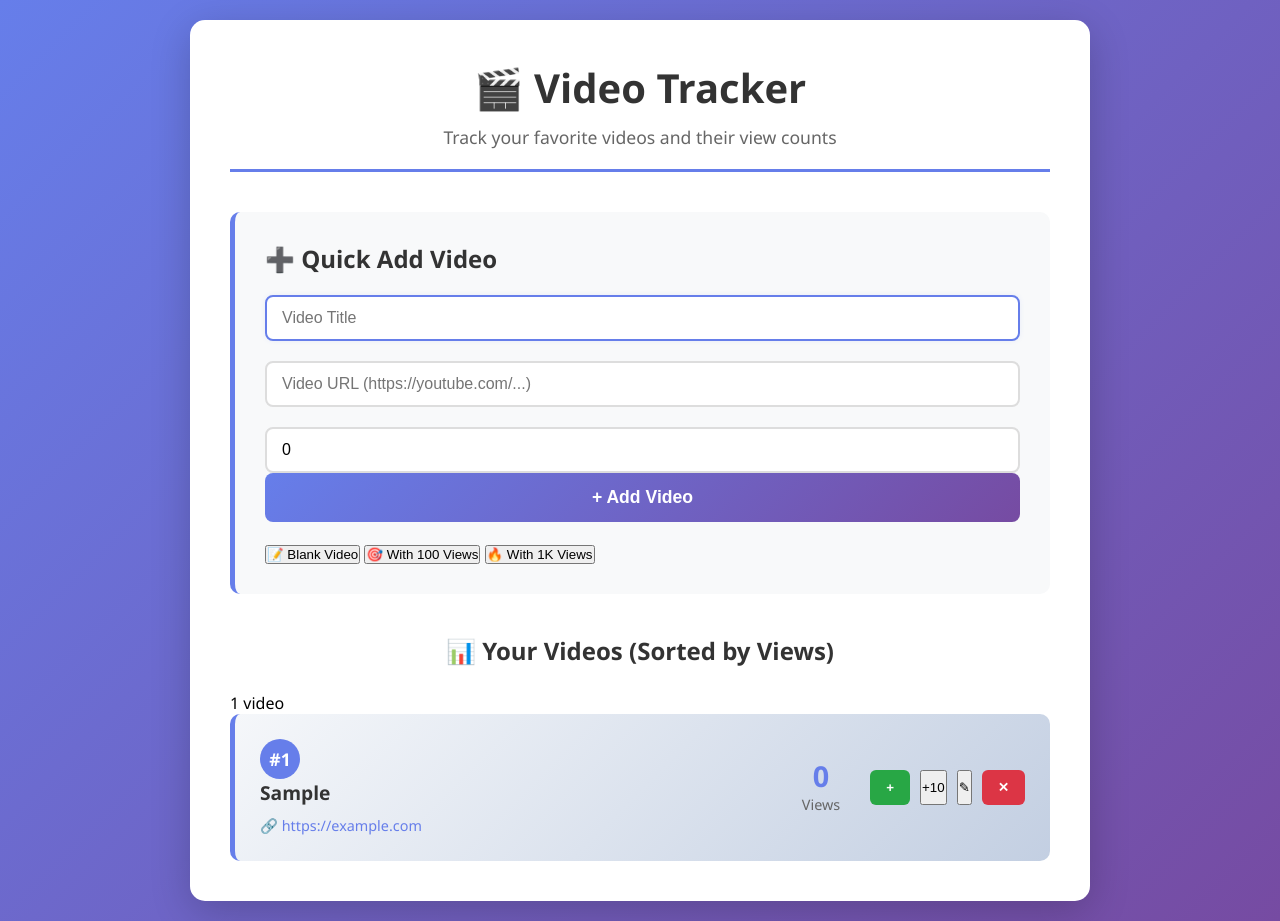
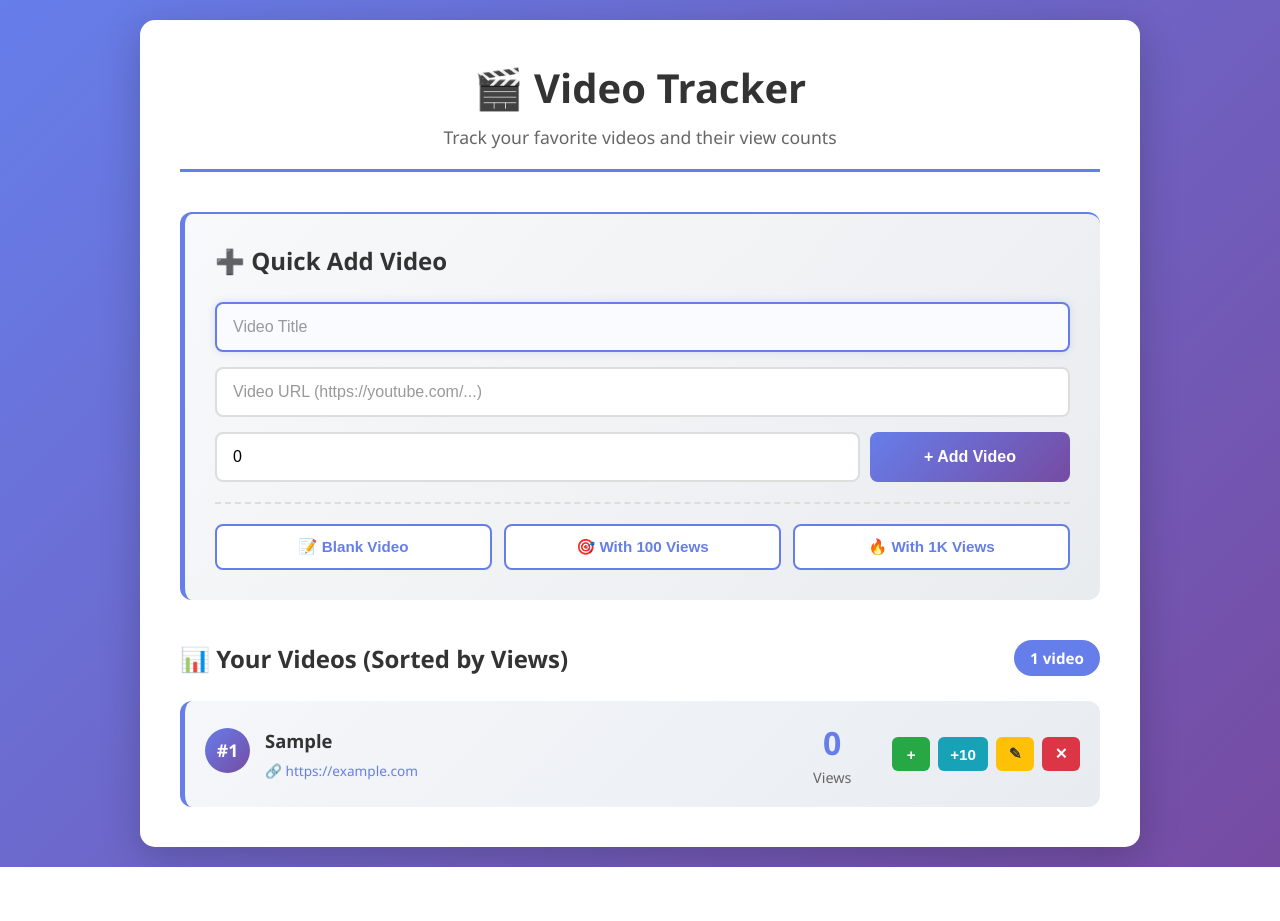
Before and after one commit to FloppaJim/video-tracker, a plain HTML site: page index.html in a window 1280 px wide. Both pictures are taken after typing "Sample", "https://example.com" into the empty fields and a click on the button "+ Add Video". After the commit the page ends 867 px from the top, so only its background shows below. Drawn offline with Linux system fonts and the light colour scheme.

Commit message:
Update styles to match simplified video tracker layout

```diff
--- a/styles.css
+++ b/styles.css
@@ -12,7 +12,7 @@ body {
 }
 
 .container {
-    max-width: 900px;
+    max-width: 1000px;
     margin: 0 auto;
     background: white;
     border-radius: 15px;
@@ -39,57 +39,65 @@ header p {
 }
 
 .add-video-section {
-    background: #f8f9fa;
+    background: linear-gradient(135deg, #f8f9fa 0%, #e9ecef 100%);
     padding: 30px;
-    border-radius: 10px;
+    border-radius: 12px;
     margin-bottom: 40px;
     border-left: 5px solid #667eea;
+    border-top: 2px solid #667eea;
 }
 
 .add-video-section h2 {
     color: #333;
-    margin-bottom: 20px;
+    margin-bottom: 25px;
     font-size: 1.5em;
 }
 
 .form-group {
-    margin-bottom: 20px;
-}
-
-.form-group label {
-    display: block;
-    margin-bottom: 8px;
-    color: #333;
-    font-weight: 600;
-    font-size: 1em;
+    margin-bottom: 15px;
 }
 
 .form-group input {
     width: 100%;
-    padding: 12px 15px;
+    padding: 14px 16px;
     border: 2px solid #ddd;
     border-radius: 8px;
     font-size: 1em;
-    transition: border-color 0.3s ease;
+    transition: all 0.3s ease;
 }
 
 .form-group input:focus {
     outline: none;
     border-color: #667eea;
-    box-shadow: 0 0 5px rgba(102, 126, 234, 0.1);
+    box-shadow: 0 0 8px rgba(102, 126, 234, 0.2);
+    background-color: #fafbff;
+}
+
+.form-group input::placeholder {
+    color: #999;
+}
+
+.inline-group {
+    display: grid;
+    grid-template-columns: 1fr 200px;
+    gap: 10px;
+}
+
+.inline-group input {
+    width: 100%;
 }
 
 .btn-add {
-    width: 100%;
-    padding: 14px;
+    padding: 14px 24px;
     background: linear-gradient(135deg, #667eea 0%, #764ba2 100%);
     color: white;
     border: none;
     border-radius: 8px;
-    font-size: 1.1em;
+    font-size: 1em;
     font-weight: 600;
     cursor: pointer;
-    transition: transform 0.2s ease, box-shadow 0.2s ease;
+    transition: all 0.2s ease;
+    white-space: nowrap;
 }
 
 .btn-add:hover {
@@ -101,15 +109,58 @@ header p {
     transform: translateY(0);
 }
 
+.quick-buttons {
+    display: grid;
+    grid-template-columns: repeat(auto-fit, minmax(150px, 1fr));
+    gap: 12px;
+    margin-top: 20px;
+    padding-top: 20px;
+    border-top: 2px dashed #ddd;
+}
+
+.quick-btn {
+    padding: 12px 16px;
+    background: white;
+    border: 2px solid #667eea;
+    color: #667eea;
+    border-radius: 8px;
+    font-weight: 600;
+    cursor: pointer;
+    transition: all 0.2s ease;
+    font-size: 0.95em;
+}
+
+.quick-btn:hover {
+    background: #667eea;
+    color: white;
+    transform: translateY(-2px);
+}
+
 .videos-section {
     margin-top: 40px;
 }
 
-.videos-section h2 {
+.videos-header {
+    display: flex;
+    justify-content: space-between;
+    align-items: center;
+    margin-bottom: 25px;
+    flex-wrap: wrap;
+    gap: 15px;
+}
+
+.videos-header h2 {
     color: #333;
-    margin-bottom: 25px;
     font-size: 1.5em;
-    text-align: center;
+}
+
+.total-count {
+    background: #667eea;
+    color: white;
+    padding: 8px 16px;
+    border-radius: 20px;
+    font-weight: 600;
+    font-size: 0.95em;
 }
 
 .videos-list {
@@ -118,54 +169,64 @@ header p {
 }
 
 .video-card {
-    background: linear-gradient(135deg, #f5f7fa 0%, #c3cfe2 100%);
-    padding: 25px;
-    border-radius: 10px;
+    background: linear-gradient(135deg, #f5f7fa 0%, #e8ecf1 100%);
+    padding: 20px;
+    border-radius: 12px;
     display: flex;
     justify-content: space-between;
     align-items: center;
-    transition: transform 0.2s ease, box-shadow 0.2s ease;
+    transition: all 0.2s ease;
     border-left: 5px solid #667eea;
 }
 
 .video-card:hover {
     transform: translateY(-3px);
-    box-shadow: 0 8px 25px rgba(0, 0, 0, 0.15);
+    box-shadow: 0 8px 25px rgba(0, 0, 0, 0.1);
+    border-left-color: #764ba2;
 }
 
 .video-info {
     flex: 1;
+    display: flex;
+    align-items: flex-start;
+    gap: 15px;
 }
 
 .video-rank {
-    display: inline-block;
-    background: #667eea;
+    display: flex;
+    align-items: center;
+    justify-content: center;
+    background: linear-gradient(135deg, #667eea 0%, #764ba2 100%);
     color: white;
-    width: 40px;
-    height: 40px;
+    width: 45px;
+    height: 45px;
     border-radius: 50%;
-    text-align: center;
-    line-height: 40px;
     font-weight: bold;
-    margin-right: 15px;
     font-size: 1.1em;
+    flex-shrink: 0;
+}
+
+.video-details {
+    flex: 1;
 }
 
 .video-title {
     color: #333;
-    font-size: 1.2em;
+    font-size: 1.15em;
     font-weight: 600;
-    margin-bottom: 8px;
+    margin-bottom: 6px;
     word-break: break-word;
 }
 
 .video-url {
     color: #667eea;
-    font-size: 0.9em;
+    font-size: 0.85em;
     text-decoration: none;
     cursor: pointer;
     word-break: break-all;
     transition: color 0.2s ease;
+    display: inline-block;
+    max-width: 100%;
 }
 
 .video-url:hover {
@@ -175,66 +236,91 @@ header p {
 
 .video-stats {
     display: flex;
-    gap: 30px;
+    gap: 20px;
     align-items: center;
 }
 
 .view-count {
     text-align: center;
+    min-width: 80px;
+}
+
+.view-number {
+    font-size: 2em;
+    font-weight: bold;
+    color: #667eea;
 }
 
 .view-label {
     color: #666;
     font-size: 0.9em;
-    margin-bottom: 5px;
-}
-
-.view-number {
-    font-size: 1.8em;
-    font-weight: bold;
-    color: #667eea;
+    margin-top: 4px;
 }
 
 .video-actions {
     display: flex;
-    gap: 10px;
+    gap: 8px;
 }
 
-.btn-increment {
-    padding: 10px 16px;
-    background: #28a745;
-    color: white;
+.btn-increment,
+.btn-increment-10,
+.btn-edit,
+.btn-delete {
+    padding: 8px 12px;
     border: none;
     border-radius: 6px;
     cursor: pointer;
     font-weight: 600;
-    transition: background 0.2s ease;
+    transition: all 0.2s ease;
+    font-size: 0.95em;
+    min-width: 38px;
+}
+
+.btn-increment {
+    background: #28a745;
+    color: white;
 }
 
 .btn-increment:hover {
     background: #218838;
+    transform: scale(1.1);
+}
+
+.btn-increment-10 {
+    background: #17a2b8;
+    color: white;
+}
+
+.btn-increment-10:hover {
+    background: #138496;
+    transform: scale(1.1);
+}
+
+.btn-edit {
+    background: #ffc107;
+    color: #333;
+}
+
+.btn-edit:hover {
+    background: #e0a800;
+    transform: scale(1.1);
 }
 
 .btn-delete {
-    padding: 10px 16px;
     background: #dc3545;
     color: white;
-    border: none;
-    border-radius: 6px;
-    cursor: pointer;
-    font-weight: 600;
-    transition: background 0.2s ease;
 }
 
 .btn-delete:hover {
     background: #c82333;
+    transform: scale(1.1);
 }
 
 .empty-message {
     text-align: center;
     color: #999;
-    padding: 40px 20px;
-    font-size: 1.1em;
+    padding: 60px 20px;
+    font-size: 1.2em;
 }
 
 @media (max-width: 768px) {
@@ -246,25 +332,47 @@ header p {
         font-size: 2em;
     }
 
+    .inline-group {
+        grid-template-columns: 1fr;
+    }
+
+    .btn-add {
+        width: 100%;
+    }
+
     .video-card {
         flex-direction: column;
         text-align: center;
+        gap: 15px;
+    }
+
+    .video-info {
+        flex-direction: column;
+        width: 100%;
     }
 
     .video-rank {
-        margin-right: 0;
-        margin-bottom: 15px;
+        width: 40px;
+        height: 40px;
     }
 
     .video-stats {
         flex-direction: column;
         width: 100%;
-        margin-top: 15px;
+        gap: 15px;
     }
 
     .video-actions {
         width: 100%;
-        margin-top: 15px;
         justify-content: center;
     }
+
+    .quick-buttons {
+        grid-template-columns: 1fr;
+    }
+
+    .videos-header {
+        flex-direction: column;
+        align-items: flex-start;
+    }
 }
```
